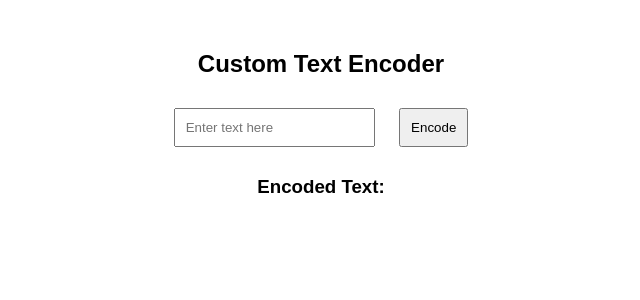
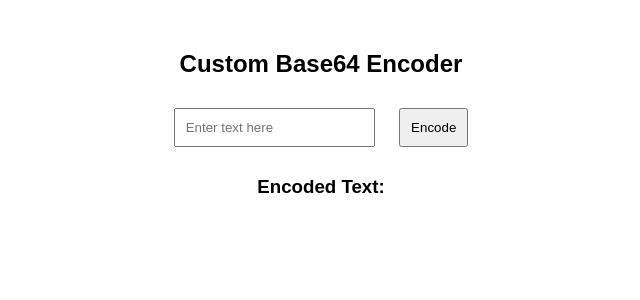
Before and after one commit to YA-Sy/Your-Accountant-System, a Jekyll site: the page serial.html, which Jekyll copies as it is, in a window 1280 px wide. Shown: the top 300 px of the page, without its empty margins (319-959 px from the left). Built offline with Jekyll 4.4.1, drawn with Linux system fonts in a browser that asks for light colours.

Commit message:
Update serial.html

```diff
--- a/serial.html
+++ b/serial.html
@@ -3,7 +3,7 @@
 <head>
     <meta charset="UTF-8">
     <meta name="viewport" content="width=device-width, initial-scale=1.0">
-    <title>Custom Encoder</title>
+    <title>Custom Base64 Encoder</title>
     <style>
         body {
             font-family: Arial, sans-serif;
@@ -18,7 +18,7 @@
 </head>
 <body>
 
-    <h2>Custom Text Encoder</h2>
+    <h2>Custom Base64 Encoder</h2>
 
     <input type="text" id="inputText" placeholder="Enter text here">
     <button onclick="encodeText()">Encode</button>
@@ -28,9 +28,14 @@
 
     <script>
         function customEncode(text) {
-            return text.split("").map(char =>
-                String.fromCharCode(char.charCodeAt(0) + 3)  // Shift characters
+            let base64Encoded = btoa(text); // Convert to Base64
+
+            // Custom modification: Shift each character by 2 ASCII codes
+            let customEncoded = base64Encoded.split("").map(char =>
+                String.fromCharCode(char.charCodeAt(0) + 2)
             ).join("");
+
+            return customEncoded;
         }
 
         function encodeText() {
```
